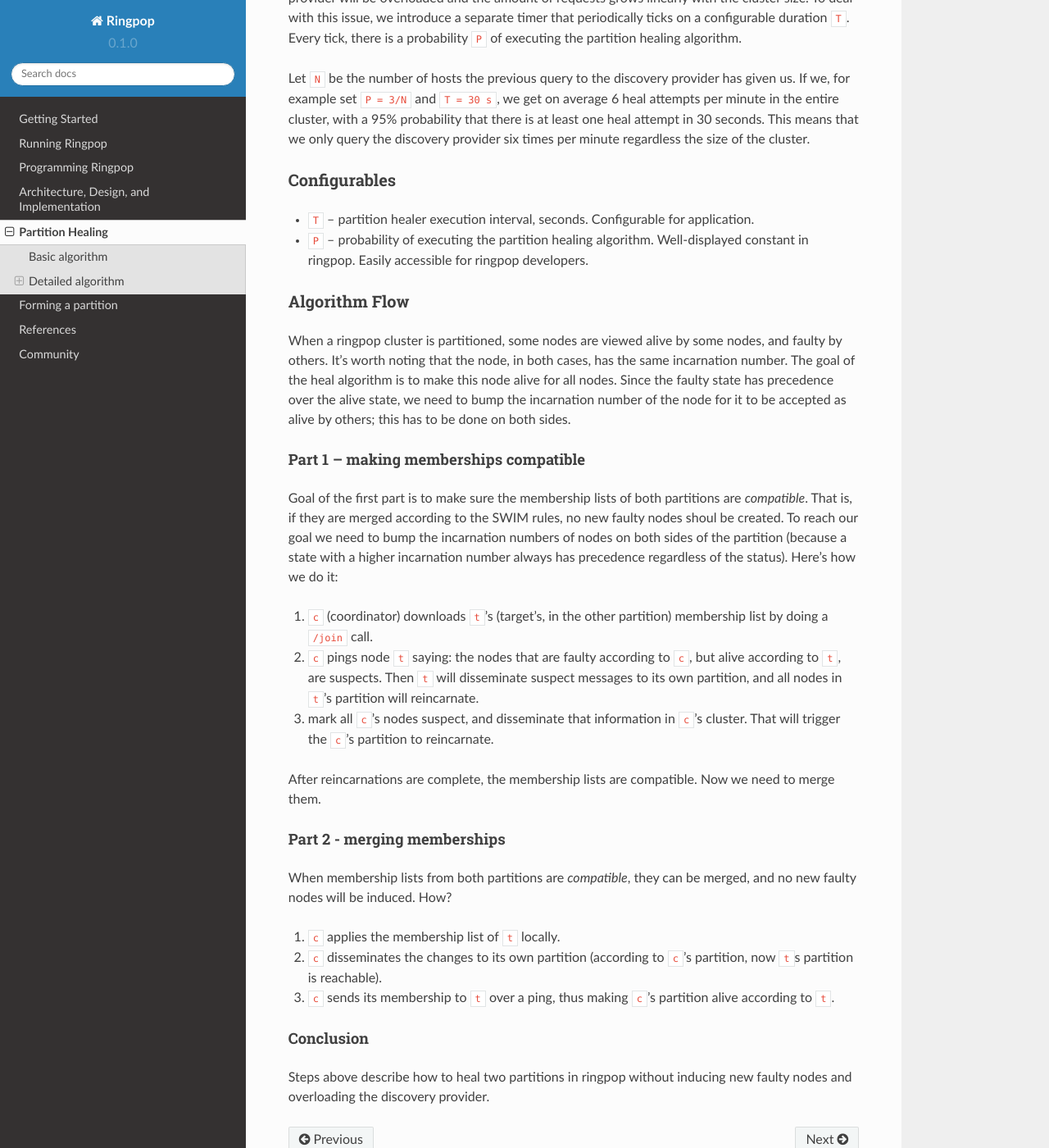
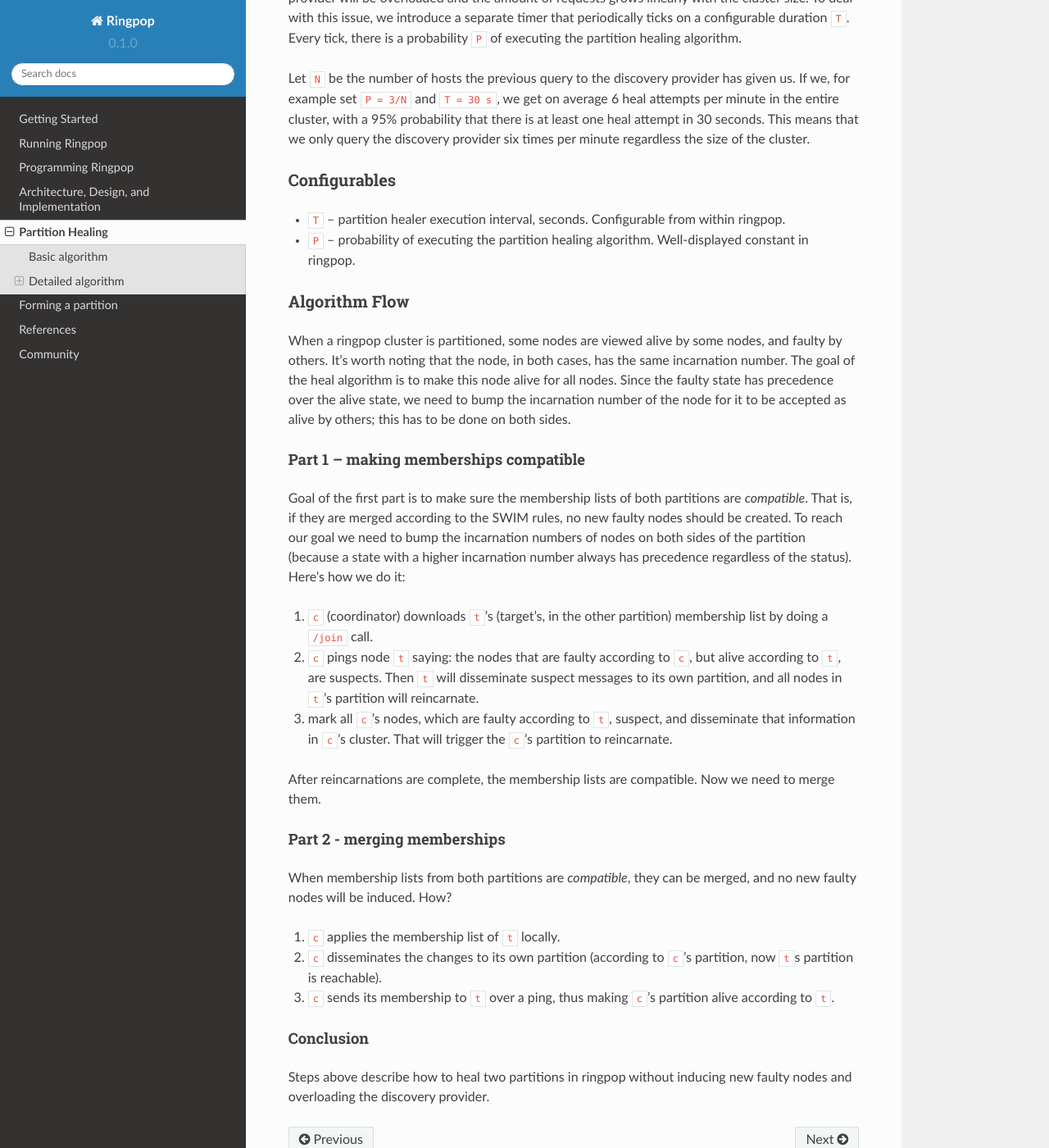
Before and after one commit to uber-node/ringpop-common, a Sphinx documentation site: the page built from docs/partitions.md, in a window 1280 px wide and 1400 px high, scrolled down 1299 px. Shown: the whole window at 82% size. Built offline with Sphinx 7.4.7 and the Read the Docs theme 2.0.0, drawn with Linux system fonts in a browser that asks for light colours.

Commit message:
fix typos, less detail about configuration

```diff
--- a/docs/partitions.md
+++ b/docs/partitions.md
@@ -36,8 +36,8 @@
 
 ### Configurables
 
-* `T` -- partition healer execution interval, seconds. Configurable for application.
-* `P` -- probability of executing the partition healing algorithm. Well-displayed constant in ringpop. Easily accessible for ringpop developers.
+* `T` -- partition healer execution interval, seconds. Configurable from within ringpop.
+* `P` -- probability of executing the partition healing algorithm. Well-displayed constant in ringpop.
 
 ### Algorithm Flow
 
@@ -45,11 +45,11 @@
 
 #### Part 1 -- making memberships compatible
 
-Goal of the first part is to make sure the membership lists of both partitions are _compatible_. That is, if they are merged according to the SWIM rules, no new faulty nodes shoul be created. To reach our goal we need to bump the incarnation numbers of nodes on both sides of the partition (because a state with a higher incarnation number always has precedence regardless of the status). Here's how we do it:
+Goal of the first part is to make sure the membership lists of both partitions are _compatible_. That is, if they are merged according to the SWIM rules, no new faulty nodes should be created. To reach our goal we need to bump the incarnation numbers of nodes on both sides of the partition (because a state with a higher incarnation number always has precedence regardless of the status). Here's how we do it:
 
 1. `c` (coordinator) downloads `t`'s (target's, in the other partition) membership list by doing a `/join` call.
 2. `c` pings node `t` saying: the nodes that are faulty according to `c`, but alive according to `t`, are suspects. Then `t` will disseminate suspect messages to its own partition, and all nodes in `t`'s partition will reincarnate.
-3. mark all `c`'s nodes suspect, and disseminate that information in `c`'s cluster. That will trigger the `c`'s partition to reincarnate.
+3. mark all `c`'s nodes, which are faulty according to `t`, suspect, and disseminate that information in `c`'s cluster. That will trigger the `c`'s partition to reincarnate.
 
 After reincarnations are complete, the membership lists are compatible. Now we need to merge them.
 
```
